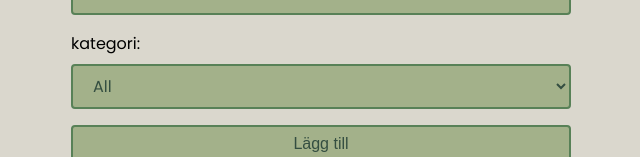
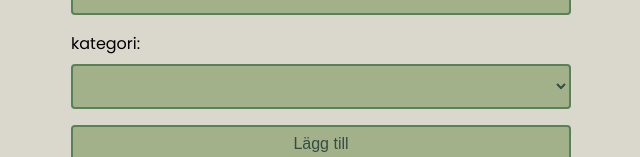
Before and after one commit to JosefForkman/Labb-3---React, a React (Vite) app: page / in a window 1280 px wide. Shown: the part 127-284 px from the top of the page, without its empty margins (319-959 px from the left). Built offline with nearby package versions, Linux system fonts and the light colour scheme.

Commit message:
remove 'All' category from add todo form

```diff
--- a/src/components/Input.tsx
+++ b/src/components/Input.tsx
@@ -24,11 +24,16 @@ export default function Input({
             <label>
                 kategori:
                 <select name="category">
-                    {Filters.map((filter) => (
-                        <option key={filter.name} value={filter.name}>
-                            {filter.name}
-                        </option>
-                    ))}
+                    {Filters.map((filter) => {
+                        if (filter.name === "All") {
+                            return null;
+                        }
+                        return (
+                            <option key={filter.name} value={filter.name}>
+                                {filter.name}
+                            </option>
+                        );
+                    })}
                 </select>
             </label>
             <button className="btn">Lägg till</button>
```
